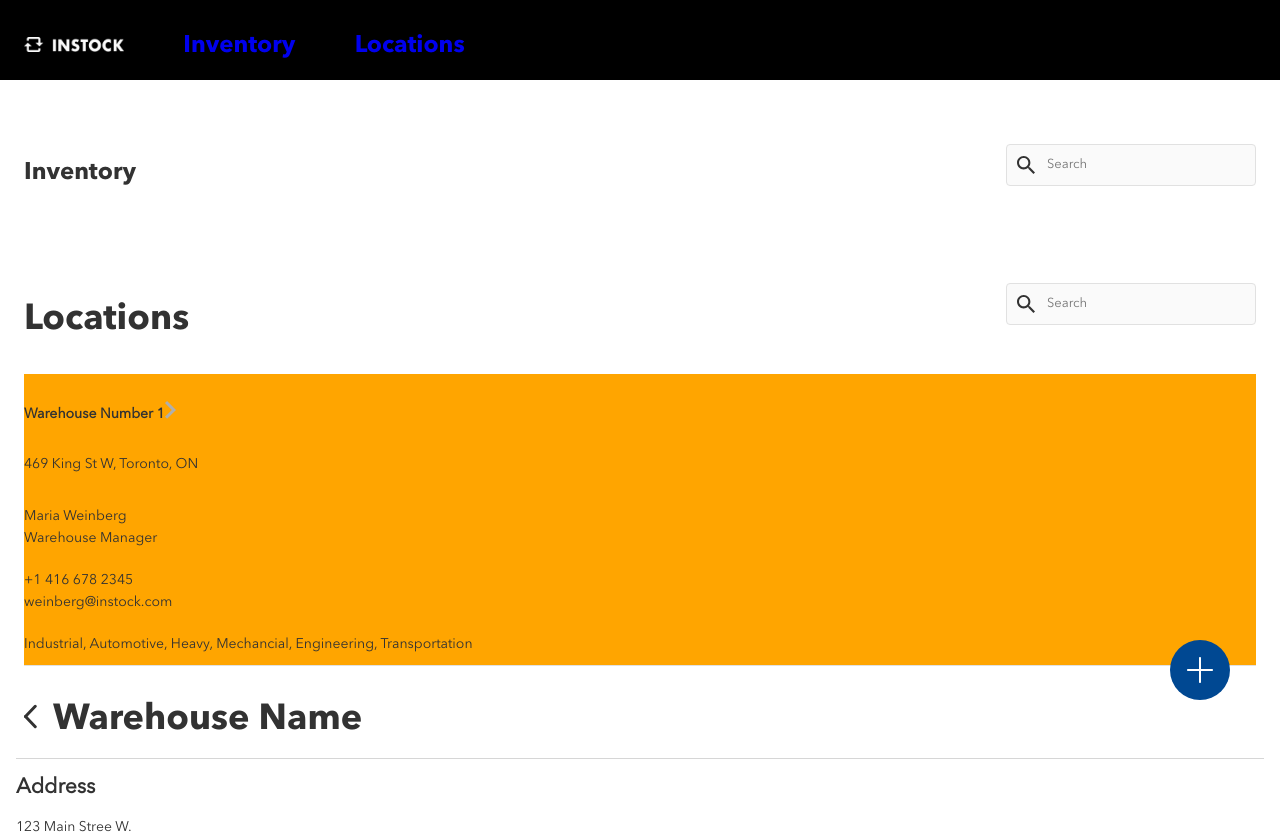
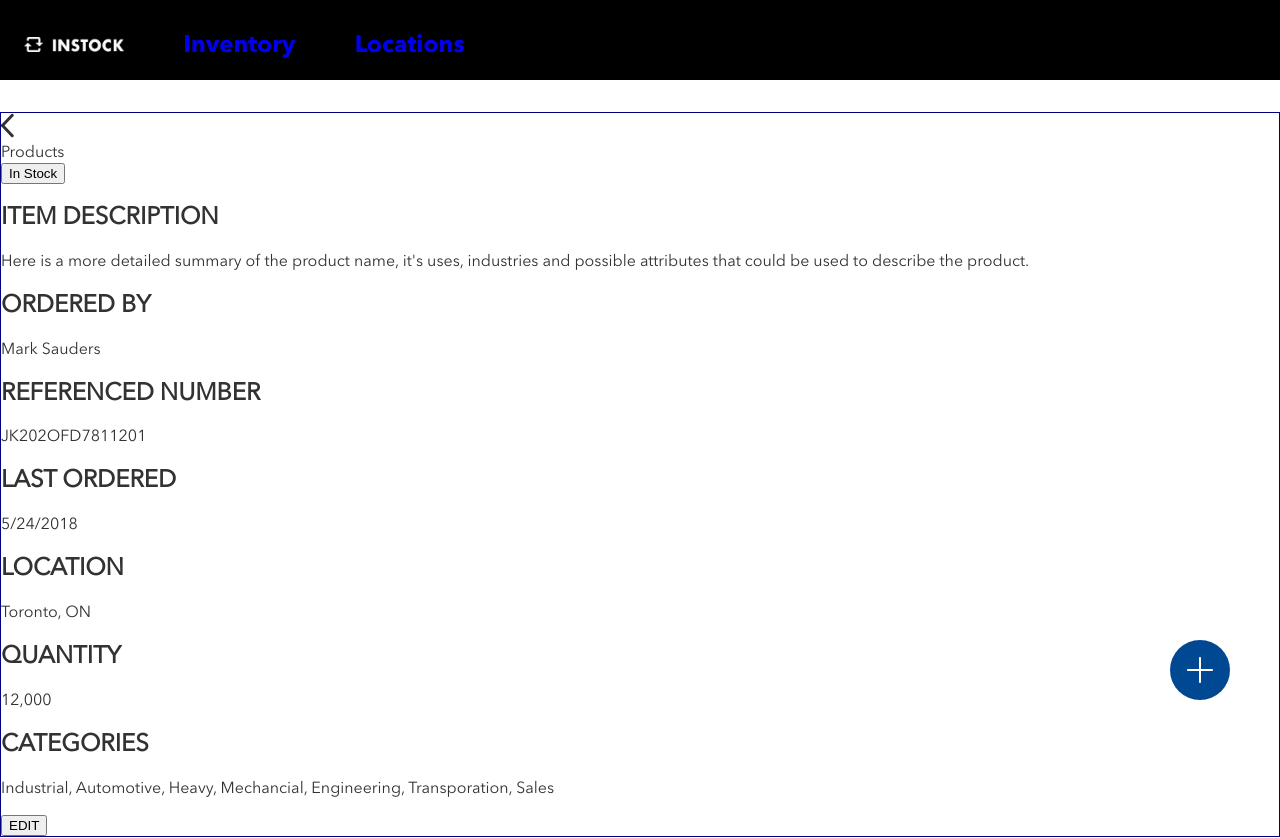
Before and after one commit to SoLetsCode/instock-pod-3, a React (Create React App) app in the folder sprint-one/client/: page /products in a window 1280 px wide. Shown: the top 838 px of the page. Built offline with nearby package versions, Linux system fonts and the light colour scheme; no server answers.

Commit message:
Intial commit for product with markup done

```diff
--- a/sprint-one/client/src/App.js
+++ b/sprint-one/client/src/App.js
@@ -10,6 +10,8 @@ import Inventory from "./components/Inventory";
 import axios from "axios";
 import Locations from "./components/Location";
 import Warehouses from "./components/Warehouses";
+import Products from "./components/Products";
+
 import "./styles/App.css";
 
 class App extends Component {
@@ -44,15 +46,22 @@ class App extends Component {
       <>
         <Router>
           <Header />
+          <Products
+            path="/products"
+            inventory={this.state.inventory}
+            location={this.state.location}
+          />
           <Inventory
             inventory={this.state.inventory}
             location={this.state.location}
           />
           <Locations
+            path="/location"
             inventory={this.state.inventory}
             location={this.state.location}
           />
           <Warehouses
+            path="/warehouse"
             inventory={this.state.inventory}
             location={this.state.location}
           />
--- /dev/null
+++ b/sprint-one/client/src/components/Products.js
@@ -0,0 +1,59 @@
+import React from "react";
+import BackArrowIcon from "../assets/icons/SVG/icon-back-arrow.svg";
+const Products = () => {
+  return (
+    <section className="products">
+      <div className="">
+        <div className="">
+          <img src={BackArrowIcon} />
+        </div>
+        <div className="">Products</div>
+        <button>In Stock</button>
+        <div>
+          <h2>ITEM DESCRIPTION</h2>
+          <p>
+            Here is a more detailed summary of the product name, it's uses,
+            industries and possible attributes that could be used to describe
+            the product.
+          </p>
+        </div>
+
+        <div>
+          <div className="">
+            <h2>ORDERED BY</h2>
+            <p>Mark Sauders</p>
+          </div>
+          <div className="">
+            <h2>REFERENCED NUMBER</h2>
+            <p>JK202OFD7811201</p>
+          </div>
+        </div>
+        <div>
+          <div className="div">
+            <h2>LAST ORDERED</h2>
+            <p>5/24/2018</p>
+          </div>
+          <div className="">
+            <h2>LOCATION</h2>
+            <p>Toronto, ON</p>
+          </div>
+        </div>
+
+        <div className="">
+          <h2>QUANTITY</h2>
+          <p>12,000</p>
+        </div>
+        <div className="d">
+          <h2>CATEGORIES</h2>
+          <p>
+            Industrial, Automotive, Heavy, Mechancial, Engineering,
+            Transporation, Sales
+          </p>
+        </div>
+        <button>EDIT</button>
+      </div>
+    </section>
+  );
+};
+
+export default Products;
```
